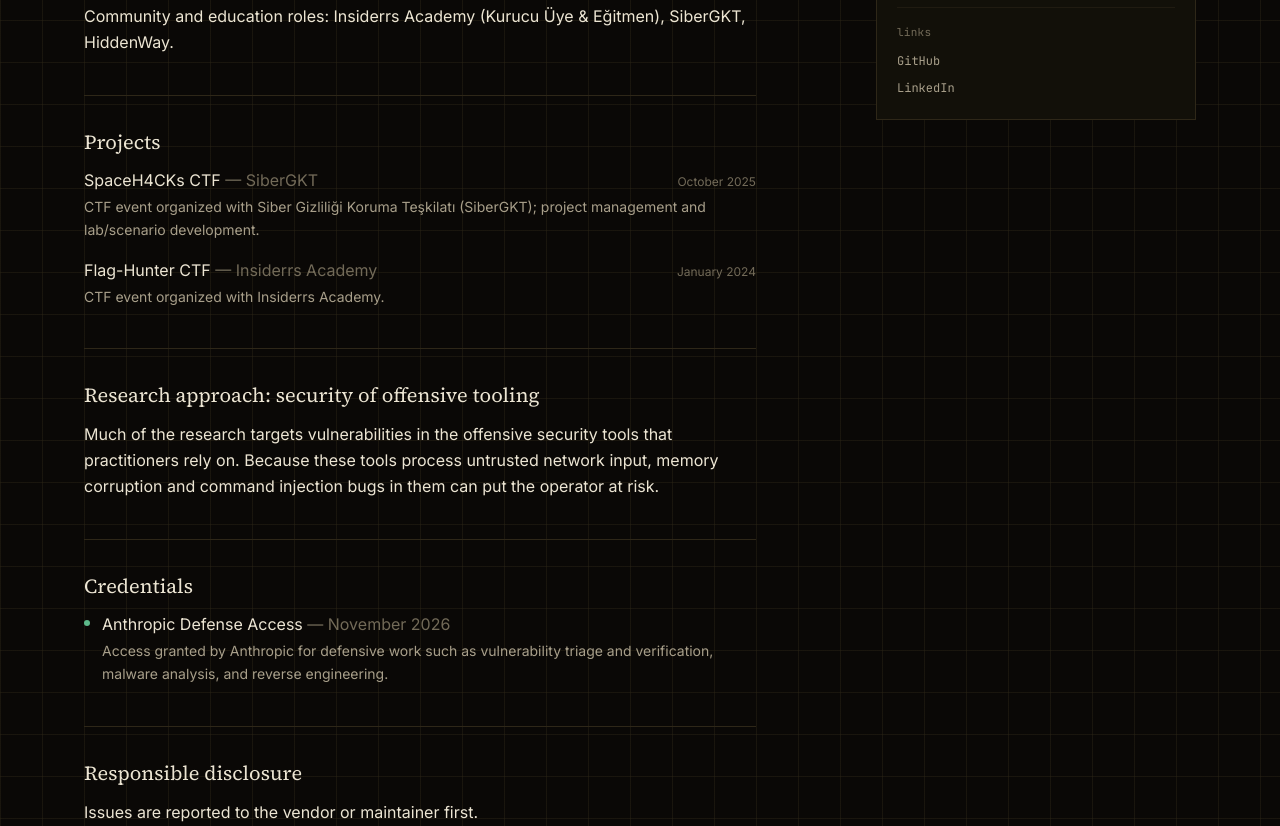
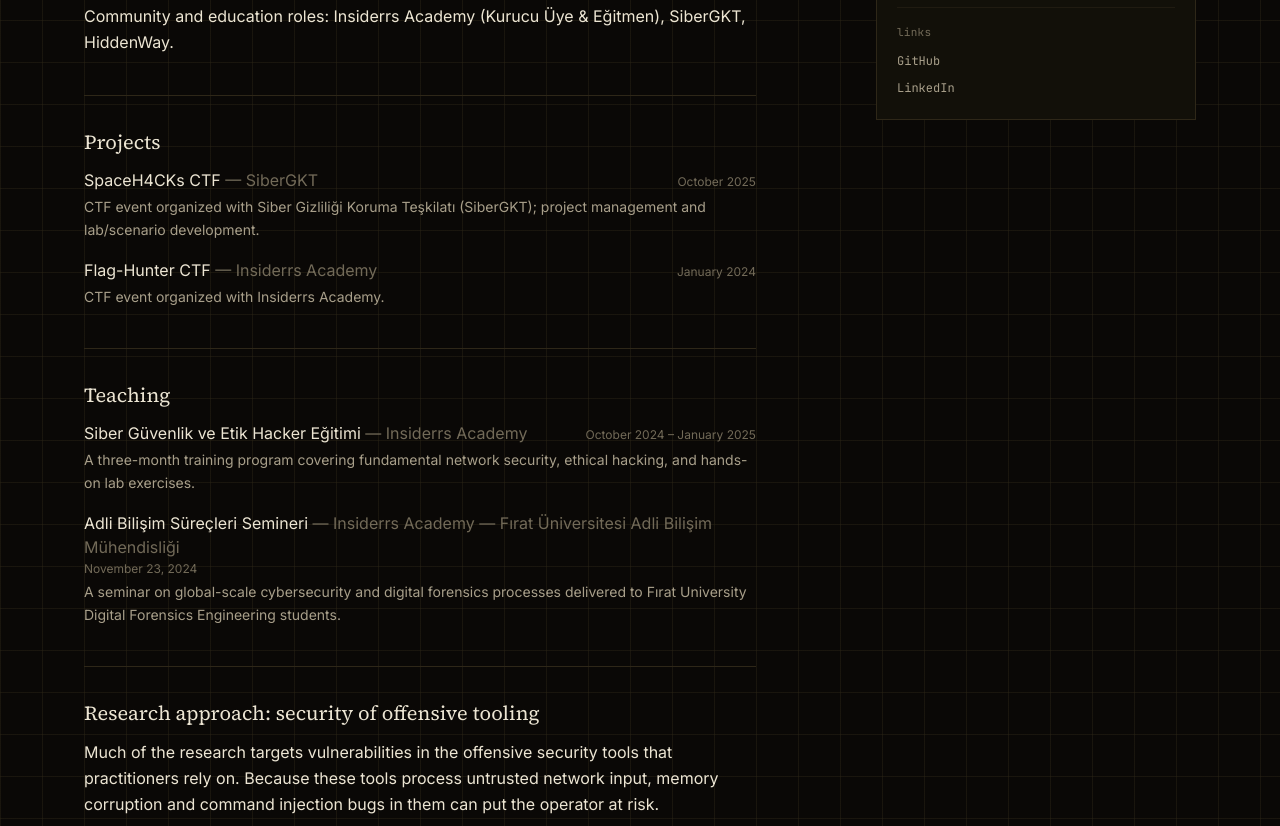
Before and after one commit to VulnSVNC/umutsevinc.com, an Astro site: page /en/about in a window 1280 px wide. Shown: the part 400-1226 px from the top of the page. Built offline with nearby package versions, Linux system fonts and the light colour scheme; Astro itself is replaced by a stand-in of ours.

Commit message:
Hakkımda/about sayfalarına Eğitim Faaliyetleri bölümü eklendi
Insiderrs Academy bünyesinde verilen 3 aylık Siber Güvenlik ve Etik
Hacker Eğitimi (Ekim 2024 – Ocak 2025) ile Fırat Üniversitesi Adli
Bilişim Mühendisliği öğrencilerine verilen seminer (23 Kasım 2024),
Projeler ile aynı tasarım dilinde yeni bir bölüm olarak eklendi.

Co-Authored-By: Claude Sonnet 5 <noreply@anthropic.com>
Claude-Session: https://claude.ai/code/session_01JpStR5NECXpuk1sxgkujpc

```diff
--- a/src/data/site.ts
+++ b/src/data/site.ts
@@ -43,6 +43,26 @@ export const SITE = {
       },
     },
   ],
+  teaching: [
+    {
+      name: 'Siber Güvenlik ve Etik Hacker Eğitimi',
+      org: 'Insiderrs Academy',
+      date: { tr: 'Ekim 2024 – Ocak 2025', en: 'October 2024 – January 2025' },
+      description: {
+        tr: 'Temel ağ güvenliği, etik hackleme ve pratik laboratuvar çalışmalarını kapsayan 3 aylık eğitim programı.',
+        en: 'A three-month training program covering fundamental network security, ethical hacking, and hands-on lab exercises.',
+      },
+    },
+    {
+      name: 'Adli Bilişim Süreçleri Semineri',
+      org: 'Insiderrs Academy — Fırat Üniversitesi Adli Bilişim Mühendisliği',
+      date: { tr: '23 Kasım 2024', en: 'November 23, 2024' },
+      description: {
+        tr: 'Fırat Üniversitesi Adli Bilişim Mühendisliği öğrencilerine küresel ölçekte siber güvenlik ve adli bilişim süreçleri üzerine verilen seminer.',
+        en: 'A seminar on global-scale cybersecurity and digital forensics processes delivered to Fırat University Digital Forensics Engineering students.',
+      },
+    },
+  ],
   credentials: [
     {
       name: 'Anthropic Defense Access',
--- a/src/pages/en/about.astro
+++ b/src/pages/en/about.astro
@@ -38,6 +38,21 @@ const maxScore = scores.length ? Math.max(...scores) : null;
               <span class="text-xs text-faint shrink-0">{p.date.en}</span>
             </div>
             <p class="mt-1 text-sm text-muted leading-relaxed">{p.description.en}</p>
+          </li>
+        ))}
+      </ul>
+    </section>
+
+    <section class="mt-10 pt-8 border-t border-line" aria-labelledby="teaching">
+      <h2 id="teaching" class="font-serif text-xl text-ink">Teaching</h2>
+      <ul class="mt-3 space-y-4">
+        {SITE.teaching.map((t) => (
+          <li>
+            <div class="flex flex-wrap items-baseline justify-between gap-x-4 gap-y-0.5">
+              <p class="text-ink">{t.name} <span class="text-faint font-normal">— {t.org}</span></p>
+              <span class="text-xs text-faint shrink-0">{t.date.en}</span>
+            </div>
+            <p class="mt-1 text-sm text-muted leading-relaxed">{t.description.en}</p>
           </li>
         ))}
       </ul>
--- a/src/pages/tr/hakkinda.astro
+++ b/src/pages/tr/hakkinda.astro
@@ -37,6 +37,21 @@ const maxScore = scores.length ? Math.max(...scores) : null;
               <span class="text-xs text-faint shrink-0">{p.date.tr}</span>
             </div>
             <p class="mt-1 text-sm text-muted leading-relaxed">{p.description.tr}</p>
+          </li>
+        ))}
+      </ul>
+    </section>
+
+    <section class="mt-10 pt-8 border-t border-line" aria-labelledby="teaching">
+      <h2 id="teaching" class="font-serif text-xl text-ink">Eğitim Faaliyetleri</h2>
+      <ul class="mt-3 space-y-4">
+        {SITE.teaching.map((t) => (
+          <li>
+            <div class="flex flex-wrap items-baseline justify-between gap-x-4 gap-y-0.5">
+              <p class="text-ink">{t.name} <span class="text-faint font-normal">— {t.org}</span></p>
+              <span class="text-xs text-faint shrink-0">{t.date.tr}</span>
+            </div>
+            <p class="mt-1 text-sm text-muted leading-relaxed">{t.description.tr}</p>
           </li>
         ))}
       </ul>
```
